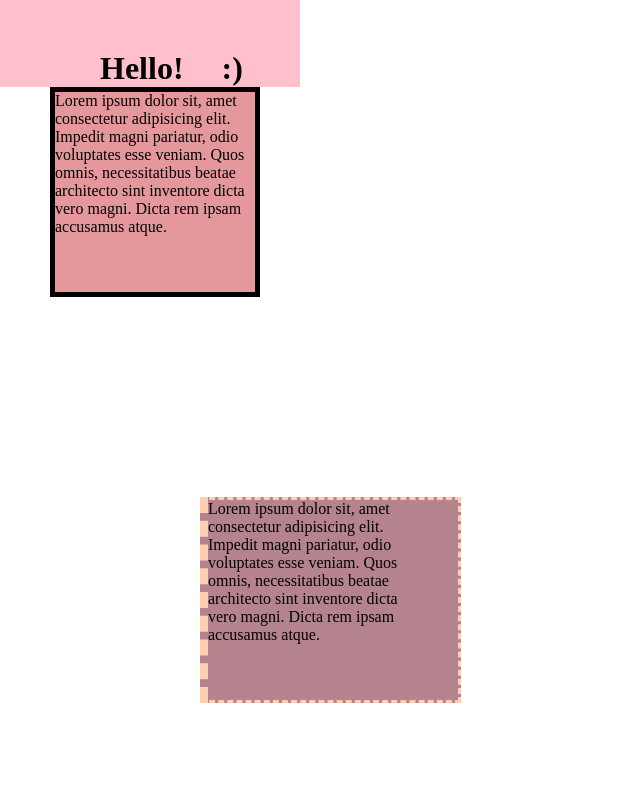
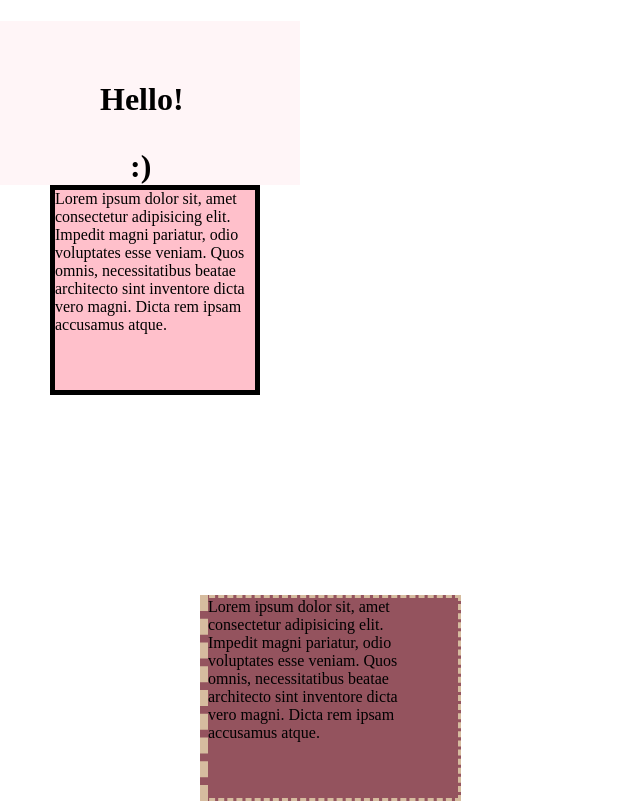
Before and after one commit to jucavi/WDBC, a plain HTML site: page css_box_model/Box_Model_And_Units/Box_Model/index.html in a window 1280 px wide. Shown: the top 804 px of the page, without its empty margins (0-640 px from the left). Drawn offline with Linux system fonts and the light colour scheme.

Commit message:
Box model

```diff
--- a/css_box_model/Box_Model_And_Units/Box_Model/app.css
+++ b/css_box_model/Box_Model_And_Units/Box_Model/app.css
@@ -1,51 +1,54 @@
 body {
     margin: 0;
 }
+
 div {
     width: 200px;
     height: 200px;
 }
+
 span {
     margin-left: 30px;
-    margin-top:30px;
+    margin-top: 30px;
+    display: block;
 }
 
 h1 {
-    background-color: pink;
+    background-color: hsla(350, 100%, 88%, 0.164);
     width: 200px;
     padding-left: 100px;
-    padding-top: 50px;
-    margin: 0;
+    padding-top: 60px;
+    margin-bottom: 0;
 }
 
 #one {
-    background-color: #e5989b;
+    background-color: pink;
     border-width: 5px;
+    border-style: solid;
     border-color: black;
-    border-style: solid;
     /* box-sizing: border-box; */
     margin-left: 50px;
     margin-bottom: 100px;
 }
 
 #two {
-    background-color: #b5838d;
-    border-color: #ffcdb2;
+    background-color: rgb(148, 83, 94);
+    border-color: #d6bc9f;
+    border-style: dashed;
     border-width: 3px;
-    border-style: dashed;
     border-left-width: 8px;
     padding-right: 50px;
     margin: 200px;
 }
 
 #three {
-    background-color: #6d6875;
+    background-color: rgb(76, 72, 77);
     border: 4px solid black;
     border-left-style: dotted;
     border-radius: 50%;
 }
 
-
 button {
     padding: 10px 20px 30px 40px;
+
 }
```
Also changed, not shown: css_box_model/Box_Model_And_Units/Box_Model/index.html (+6 -3 lines).
